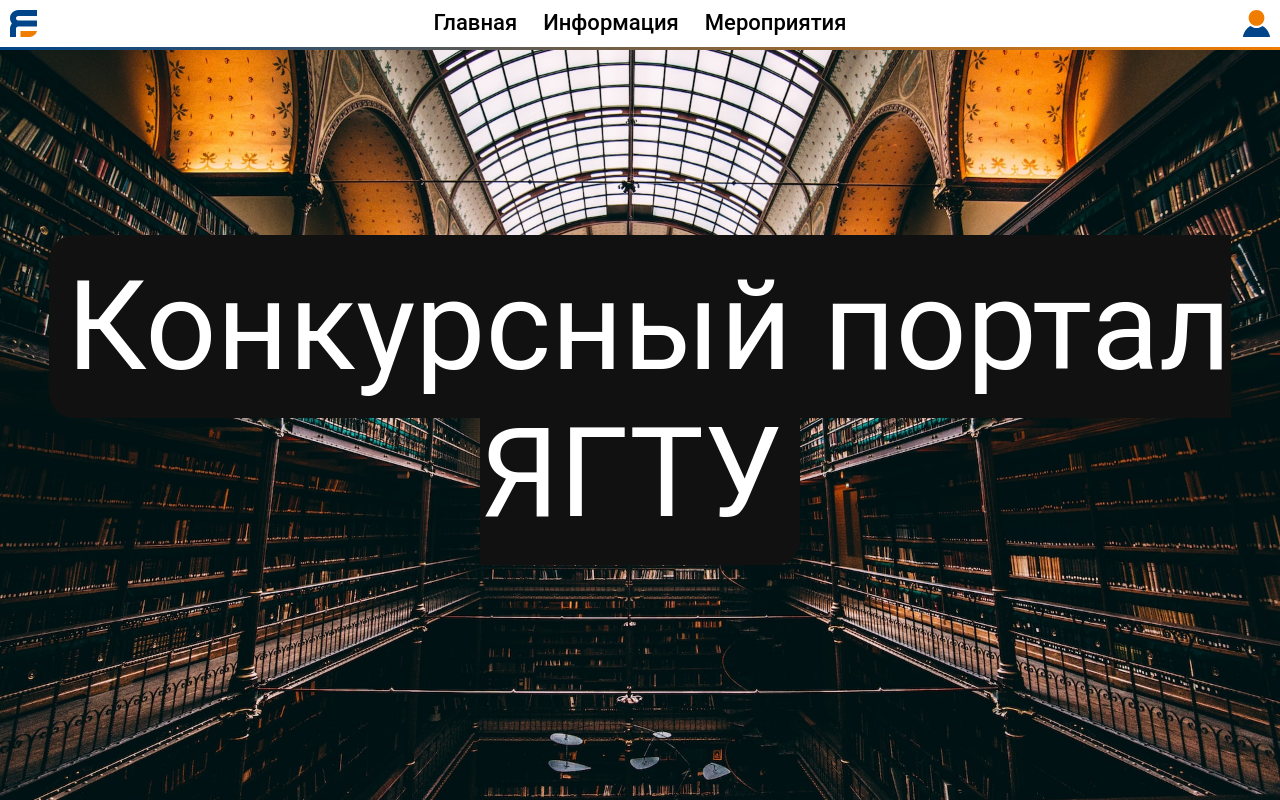
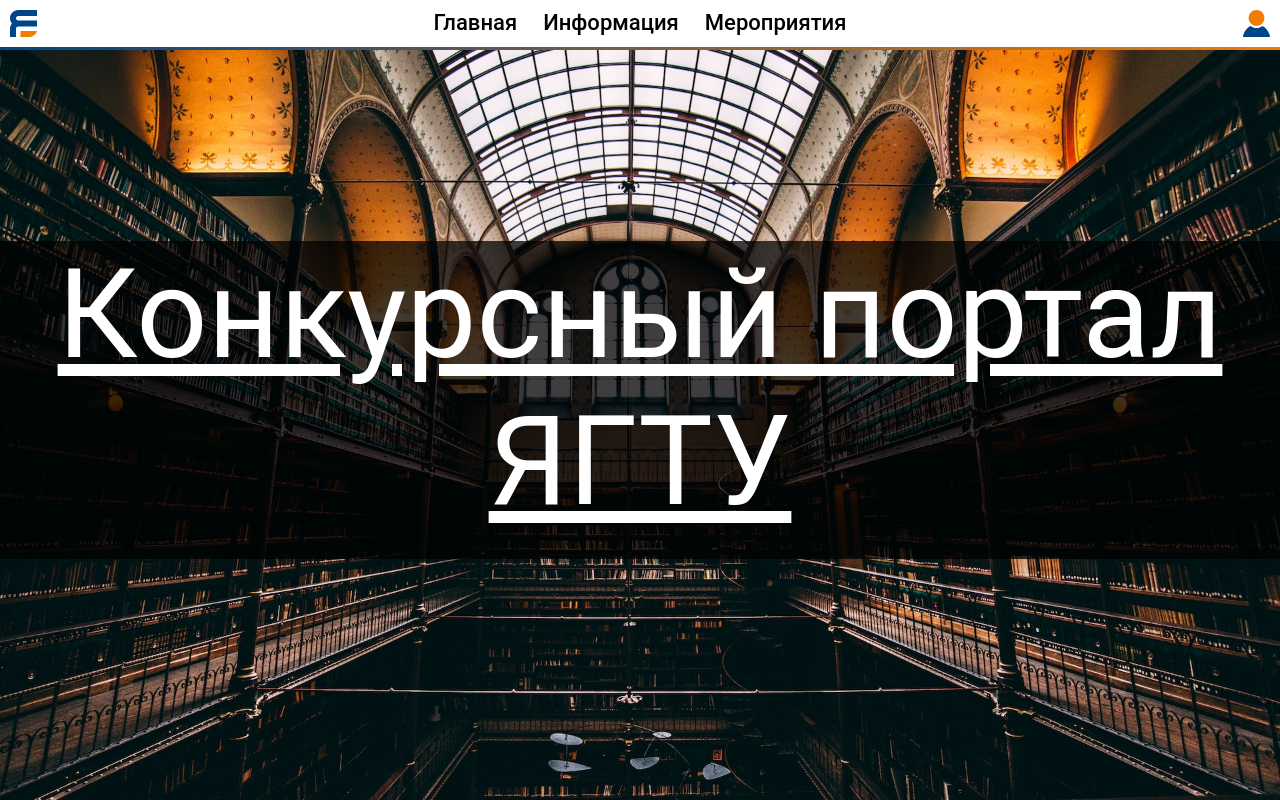
Before and after one commit to PinguinKa/ystu_contest, a Flask app: page / in a window 1280 px wide. Run offline with Flask 2, Linux system fonts and the light colour scheme.

Commit message:
Caption adjustment.

```diff
--- a/static/css/index.css
+++ b/static/css/index.css
@@ -18,12 +18,9 @@ body {
 
 .caption {
     text-align: center;
+    text-decoration: underline;
     color: white;
     font-size: 125px;
+    background-color: rgba(0, 0, 0, .75);
+    padding: 0 30px 24px;
 }
-
-.caption span.border {
-    border-radius: 25px;
-    background-color: #111;
-    padding: 18px;
-}
--- a/templates/index.html
+++ b/templates/index.html
@@ -25,9 +25,7 @@
         </div>
         <div class="content">
         {% block content %}
-            <div class="caption">
-                <span class="border">Конкурсный портал ЯГТУ</span>
-            </div>
+            <div class="caption">Конкурсный портал ЯГТУ</div>
         {% endblock %}
         </div>
     </body>
```
